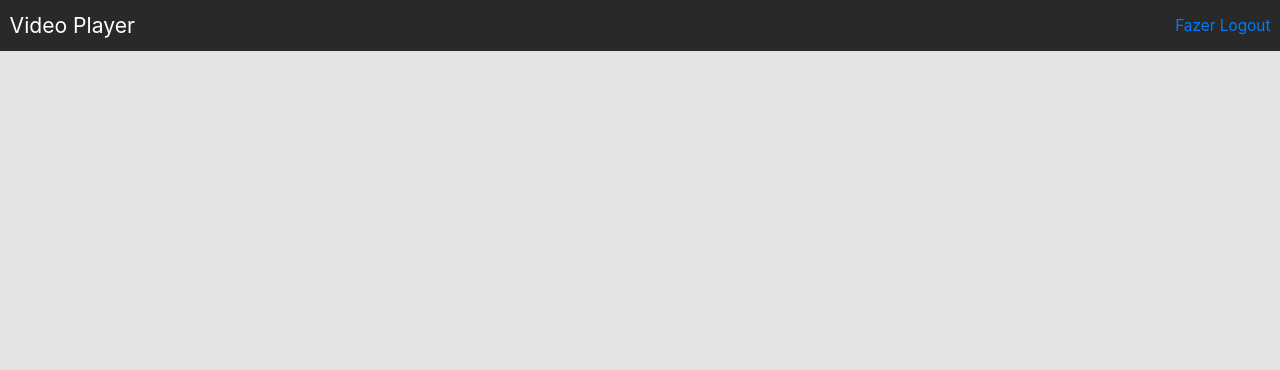
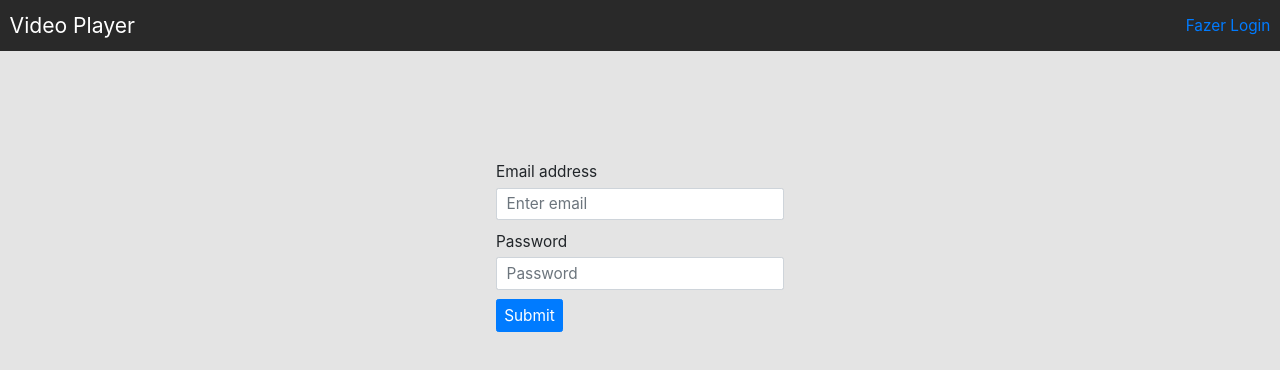
Before and after one commit to lucasgrocha/video-player-web, a React (Create React App) app: page /login in a window 1280 px wide. Shown: the top 370 px of the page. Built offline with nearby package versions, Linux system fonts and the light colour scheme.

Commit message:
add login page

```diff
--- a/src/components/Navbar/index.js
+++ b/src/components/Navbar/index.js
@@ -6,7 +6,7 @@ import './styles.css';
 
 function Navbar() {
   // eslint-disable-next-line
-  const loggedIn = document.cookie.split('=')[1] == false;
+  const loggedIn = true;
 
   return (
     <div id="navbar">
@@ -16,7 +16,7 @@ function Navbar() {
 
       <div id="user-area">
         {loggedIn ? (
-          <a href="/users/sign_in">Fazer Login</a>
+          <Link to="/login">Fazer Login</Link>
         ) : (
           <a href="/users/sign_out">Fazer Logout</a>
         )}
--- /dev/null
+++ b/src/pages/Login/index.js
@@ -0,0 +1,36 @@
+import React from 'react';
+
+import { Form, Button } from 'react-bootstrap';
+
+import './styles.css';
+
+function Login() {
+  const handleLogin = (evt) => {
+    evt.preventDefault();
+  };
+
+  return (
+    <div id="login-wrapper">
+      <Form style={{ width: '30rem' }} onSubmit={handleLogin}>
+        <Form.Group>
+          <Form.Label htmlFor="email">Email address</Form.Label>
+          <Form.Control name="email" type="email" placeholder="Enter email" />
+        </Form.Group>
+
+        <Form.Group>
+          <Form.Label htmlFor="password">Password</Form.Label>
+          <Form.Control
+            name="password"
+            type="password"
+            placeholder="Password"
+          />
+        </Form.Group>
+        <Button variant="primary" type="submit">
+          Submit
+        </Button>
+      </Form>
+    </div>
+  );
+}
+
+export default Login;
--- /dev/null
+++ b/src/pages/Login/styles.css
@@ -0,0 +1,20 @@
+#login-wrapper {
+  height: 100vh;
+  width: 100vw;
+  display: flex;
+  justify-content: center;
+  margin-top: 20vh;
+}
+
+#login-wrapper form input,
+label {
+  font-size: 1.6rem;
+}
+
+#login-wrapper form input {
+  padding: 1rem;
+}
+
+#login-wrapper form button {
+  font-size: 1.6rem;
+}
--- a/src/routes.js
+++ b/src/routes.js
@@ -5,15 +5,17 @@ import Navbar from './components/Navbar';
 
 import Home from './pages/Home';
 import VideoShow from './pages/VideoShow';
+import Login from './pages/Login';
 
 function AppRoutes() {
   return (
     <BrowserRouter>
-    <Navbar />
+      <Navbar />
 
       <Routes>
         <Route path="/" element={<Home />} />
         <Route path="/videos/:id" element={<VideoShow />} />
+        <Route path="/login" element={<Login />} />
       </Routes>
     </BrowserRouter>
   );
```
